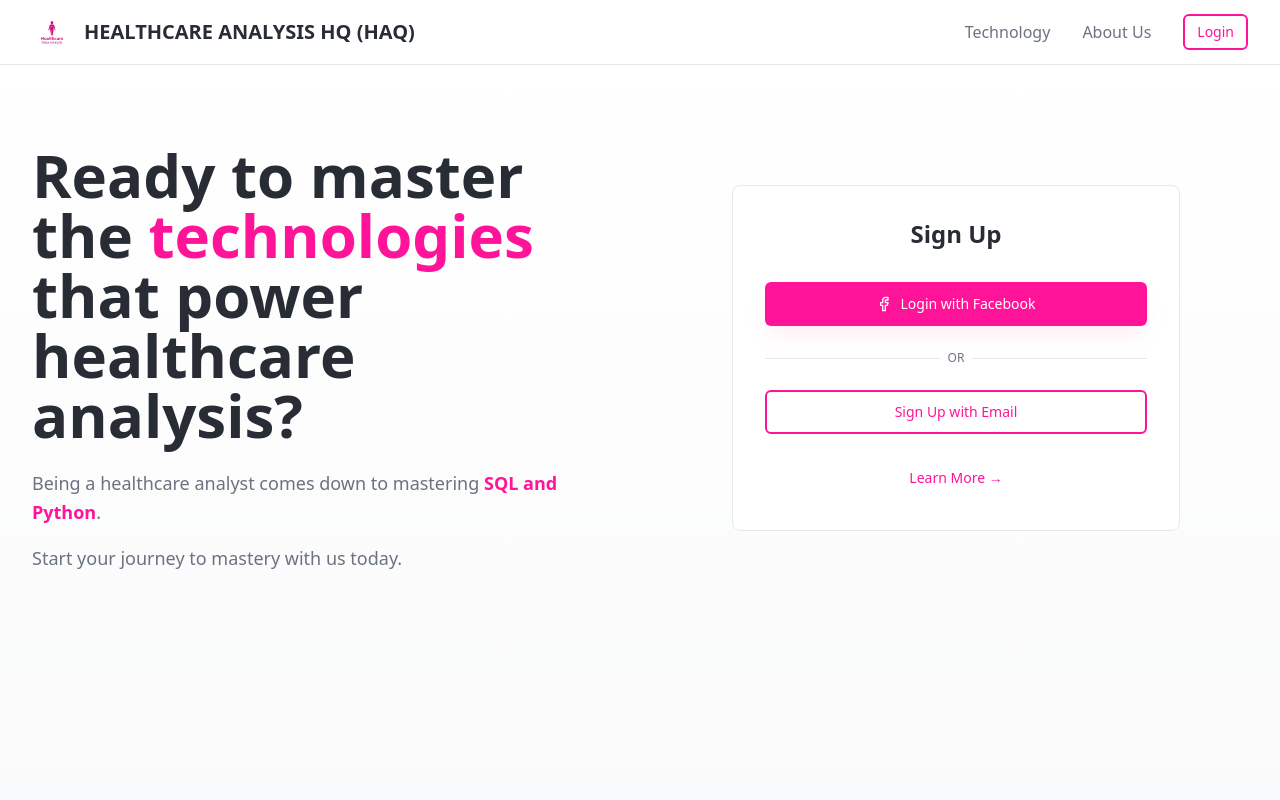
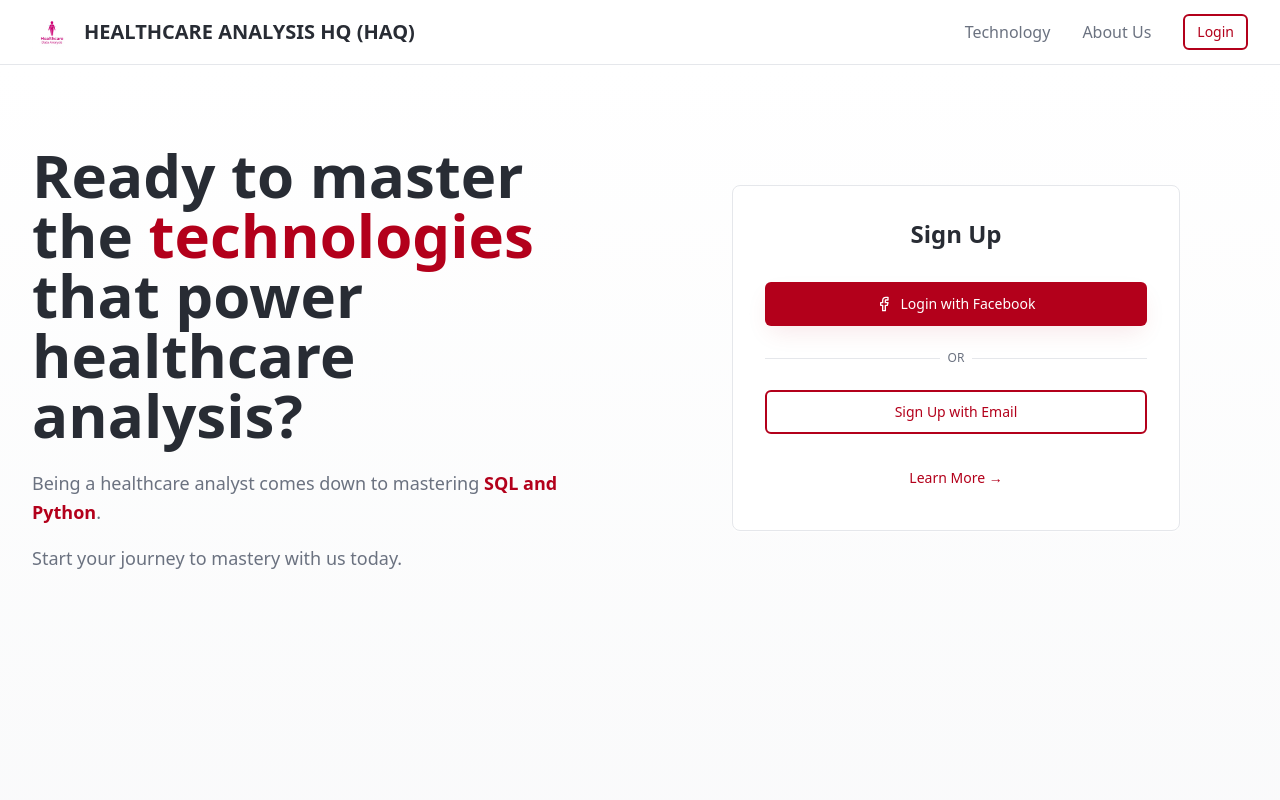
Before and after one commit to healthcareanalysis2025-ai/data-health-quest, a React (Vite) app: page / in a window 1280 px wide. Shown: the top 800 px of the page. Built offline with nearby package versions, Linux system fonts and the light colour scheme.

Commit message:
Match Harvard colors

```diff
--- a/src/index.css
+++ b/src/index.css
@@ -17,7 +17,7 @@ All colors MUST be HSL.
     --popover: 0 0% 100%;
     --popover-foreground: 220 13% 18%;
 
-    --primary: 326 100% 54%;
+    --primary: 351 100% 35%;
     --primary-foreground: 0 0% 100%;
 
     --secondary: 220 13% 96%;
@@ -26,7 +26,7 @@ All colors MUST be HSL.
     --muted: 220 13% 96%;
     --muted-foreground: 220 9% 46%;
 
-    --accent: 326 100% 54%;
+    --accent: 351 100% 35%;
     --accent-foreground: 0 0% 100%;
 
     --destructive: 0 84% 60%;
@@ -34,12 +34,12 @@ All colors MUST be HSL.
 
     --border: 220 13% 91%;
     --input: 220 13% 91%;
-    --ring: 326 100% 54%;
+    --ring: 351 100% 35%;
 
-    /* Custom design tokens for healthcare theme - Exact color match */
-    --healthcare-primary: 326 100% 54%;
-    --healthcare-light: 326 100% 97%;
-    --healthcare-accent: 326 85% 65%;
+    /* Custom design tokens for healthcare theme - Harvard Crimson */
+    --healthcare-primary: 351 100% 35%;
+    --healthcare-light: 351 100% 97%;
+    --healthcare-accent: 351 85% 50%;
     --gray-50: 220 13% 98%;
     --gray-100: 220 13% 96%;
     --gray-200: 220 13% 91%;
```
